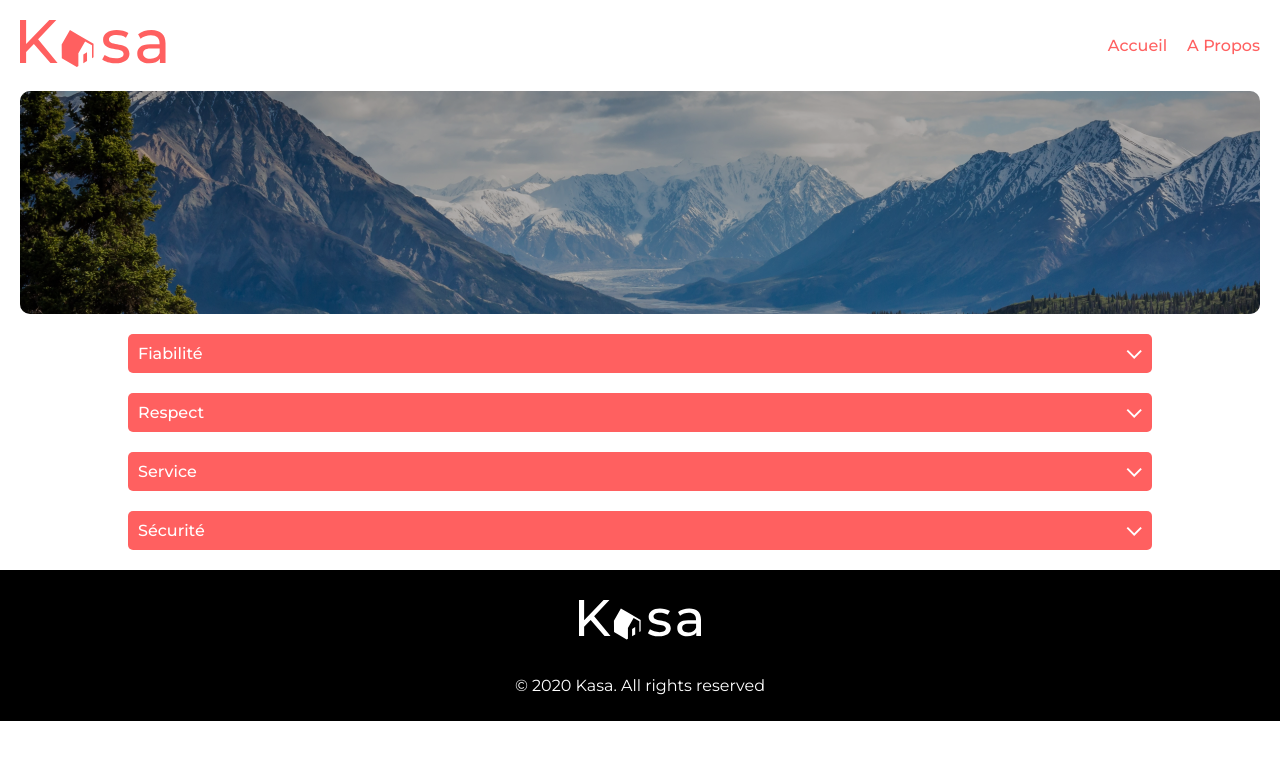
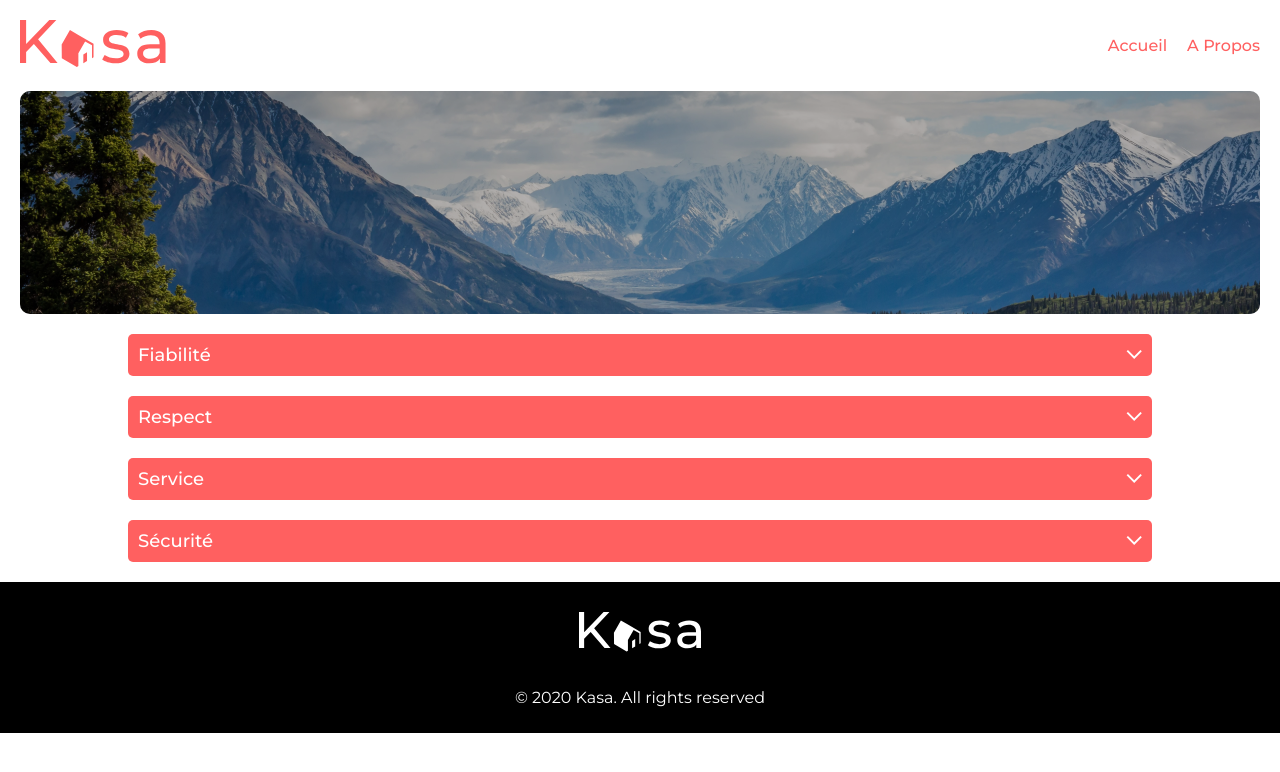
Before and after one commit to aiibe/SouksavanhSyphanravong_11_27102021, a React (Create React App) app: page /about in a window 1280 px wide. Shown: the top 772 px of the page. Built offline with nearby package versions, Linux system fonts and the light colour scheme.

Commit message:
Fix collapse font size

```diff
--- a/src/css/Collapse.css
+++ b/src/css/Collapse.css
@@ -20,7 +20,7 @@
 .collapse__title {
   margin: 0;
   font-weight: 500;
-  font-size: 16px;
+  font-size: 13px;
 }
 
 .collapse__toggle svg {
@@ -55,7 +55,15 @@
 }
 
 .collapse__text {
+  font-size: 12px;
   margin: 0;
   padding: 10px;
   white-space: pre-wrap;
 }
+
+@media (min-width: 640px) {
+  .collapse__title,
+  .collapse__text {
+    font-size: 18px;
+  }
+}
```
